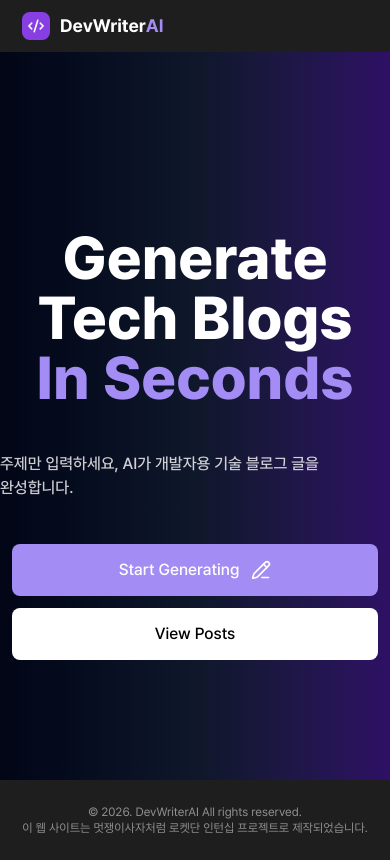
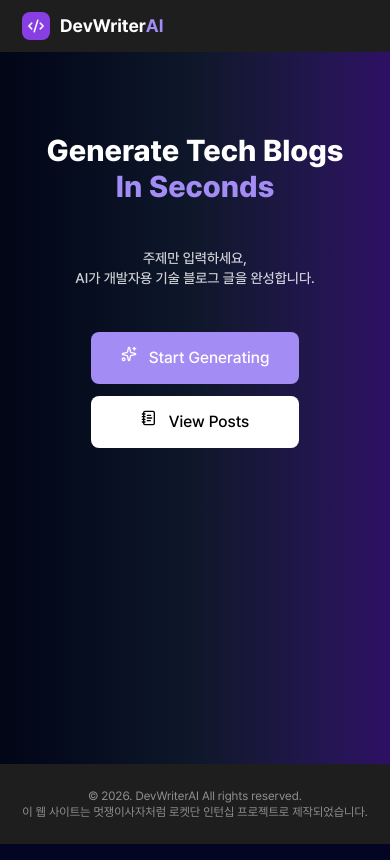
Before and after one commit to imnotpossib1e/DevWriter, a Next.js app: page / in a window 390 px wide. Built offline with nearby package versions, Linux system fonts and the light colour scheme.

Commit message:
💄 style: 메인 페이지 반응형 UI

```diff
--- a/src/app/page.tsx
+++ b/src/app/page.tsx
@@ -1,23 +1,25 @@
 import LinkButton from '@/components/LinkButton';
-import { PencilLine } from 'lucide-react';
+import { NotebookText, PencilLine, Sparkles } from 'lucide-react';
 
 export default function Home() {
   return (
-    <main className="flex flex-1 flex-col items-center gap-11 l pb-20 pt-44">
-      <h2 className="text-center text-6xl font-extrabold">
+    <main className="flex flex-1 flex-col items-center gap-11 l pb-20 md:pt-44 pt-20">
+      <h2 className="text-center md:text-6xl md:font-extrabold text-3xl font-extrabold">
         <span>Generate Tech Blogs</span>
         <br />
         <span className="text-purple">In Seconds</span>
       </h2>
-      <h3 className="text-white/80 font-medium">
-        주제만 입력하세요, AI가 개발자용 기술 블로그 글을 완성합니다.
+      <h3 className="text-white/80 font-medium text-sm md:text-base flex flex-col md:flex-row gap-0 md:gap-1 items-center">
+        <span>주제만 입력하세요,</span>
+        <span>AI가 개발자용 기술 블로그 글을 완성합니다.</span>
       </h3>
-      <div className="flex flex-wrap gap-3">
+      <div className="flex flex-col md:flex-row gap-3">
         <LinkButton href="/generator" size="lg">
+          <Sparkles className="md:w-5 md:h-5 w-4 h-4" />
           Start Generating
-          <PencilLine className="w-5" />
         </LinkButton>
         <LinkButton href="/generatePosts" variant="white" size="lg">
+          <NotebookText className="md:w-5 md:h-5 w-4 h-4" />
           View Posts
         </LinkButton>
       </div>
```
